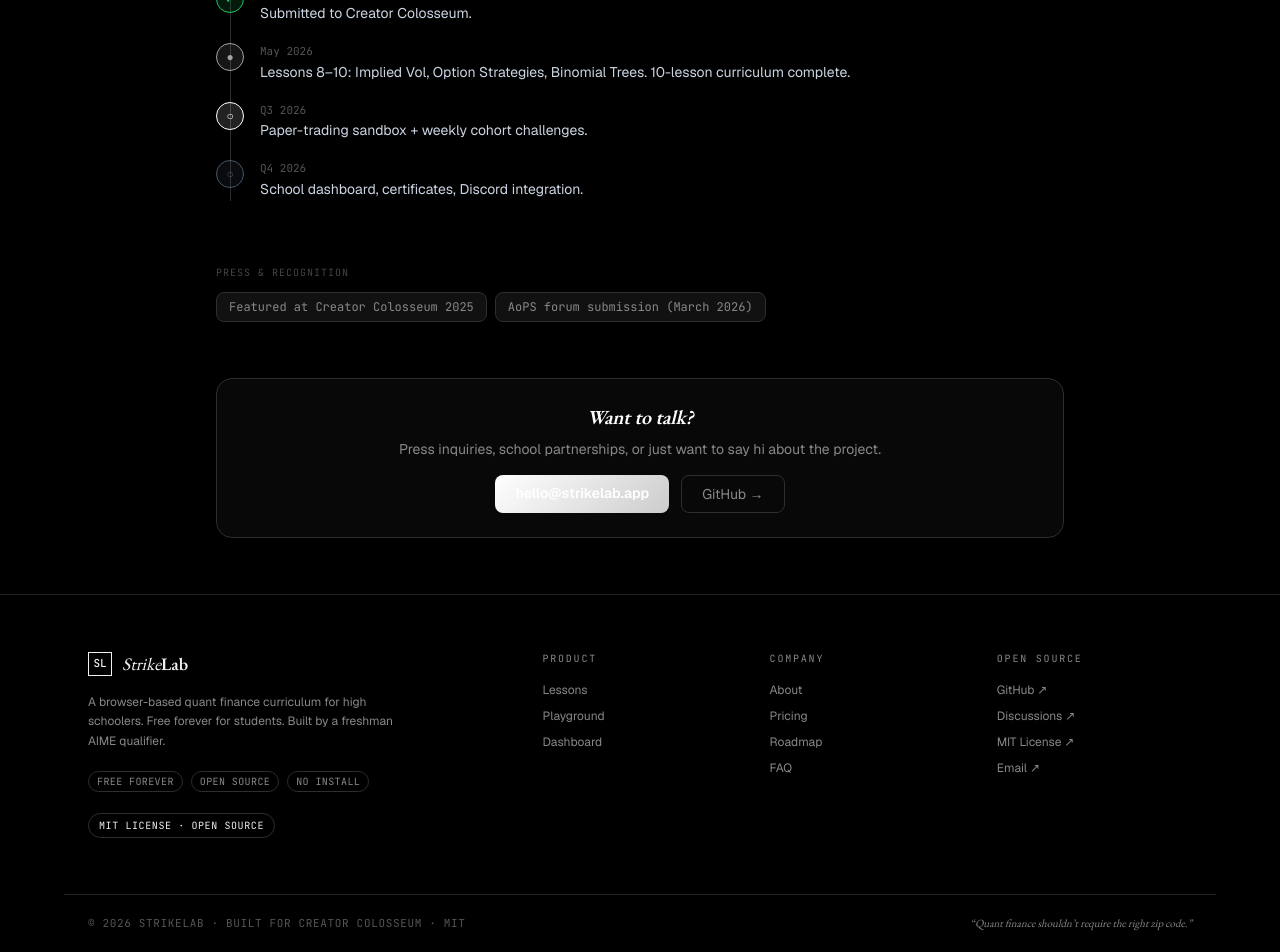
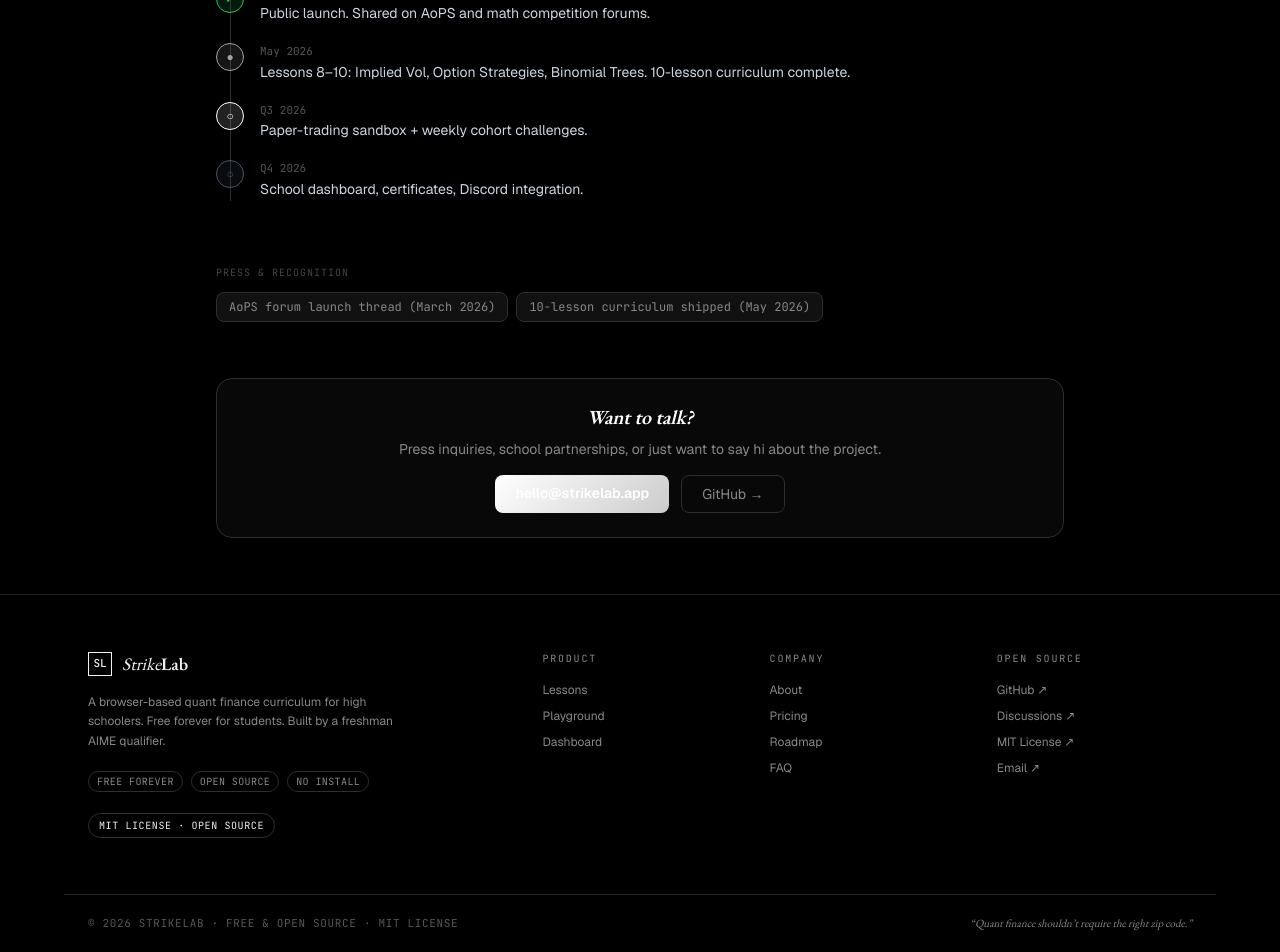
Before and after one commit to isaacgong0311-hash/strikelab, a Next.js app: page /about in a window 1280 px wide. Shown: the part 1596-2548 px from the top of the page. Built offline with nearby package versions, Linux system fonts and the light colour scheme.

Commit message:
Remove Creator Colosseum references from site

```diff
--- a/src/app/about/page.tsx
+++ b/src/app/about/page.tsx
@@ -11,7 +11,7 @@
   { date: "Dec 2025", event: "First lesson written. Pyodide playground prototype.", state: "done" },
   { date: "Jan 2026", event: "Lessons 1–5 published. Soft launch on AoPS forums.", state: "done" },
   { date: "Feb 2026", event: "Lessons 6 (Gamma) and 7 (Vega) added. Greek visualizer ships.", state: "done" },
-  { date: "Mar 2026", event: "Submitted to Creator Colosseum.", state: "done" },
+  { date: "Mar 2026", event: "Public launch. Shared on AoPS and math competition forums.", state: "done" },
   { date: "May 2026", event: "Lessons 8–10: Implied Vol, Option Strategies, Binomial Trees. 10-lesson curriculum complete.", state: "current" },
   { date: "Q3 2026", event: "Paper-trading sandbox + weekly cohort challenges.", state: "next" },
   { date: "Q4 2026", event: "School dashboard, certificates, Discord integration.", state: "planned" },
@@ -36,8 +36,8 @@
 ];
 
 const PRESS = [
-  "Featured at Creator Colosseum 2025",
-  "AoPS forum submission (March 2026)",
+  "AoPS forum launch thread (March 2026)",
+  "10-lesson curriculum shipped (May 2026)",
 ];
 
 export default function AboutPage() {
--- a/src/app/page.tsx
+++ b/src/app/page.tsx
@@ -164,7 +164,7 @@
             <div>
               <div className="v2-badge">
                 <span className="dot" />
-                <span>Creator Colosseum 2025 · 10 Lessons Live</span>
+                <span>10 Lessons Live · Free & Open Source</span>
               </div>
               <h1 className="v2-headline">
                 <span className="it">Quant finance,</span><br />
--- a/src/components/Footer.tsx
+++ b/src/components/Footer.tsx
@@ -135,7 +135,7 @@
           className="text-[11px]"
           style={{ color: "var(--fg-faint)", fontFamily: "var(--font-mono)", letterSpacing: "0.06em", textTransform: "uppercase" }}
         >
-          © 2026 StrikeLab · Built for Creator Colosseum · MIT
+          © 2026 StrikeLab · Free & Open Source · MIT License
         </span>
         <span className="text-[11px]" style={{ color: "var(--fg-mute)", fontFamily: "var(--font-serif)", fontStyle: "italic" }}>
           &ldquo;Quant finance shouldn&rsquo;t require the right zip code.&rdquo;
```
